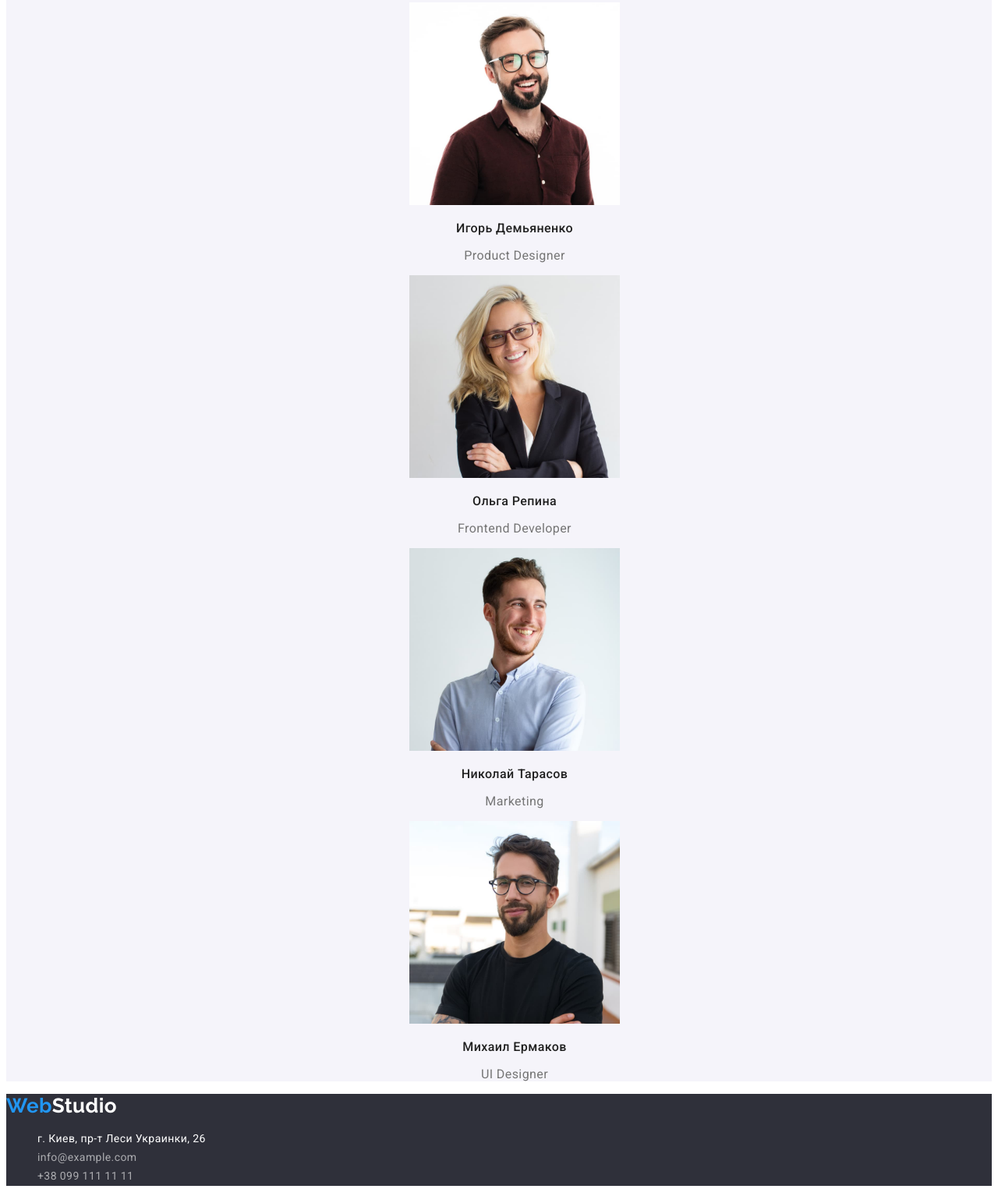
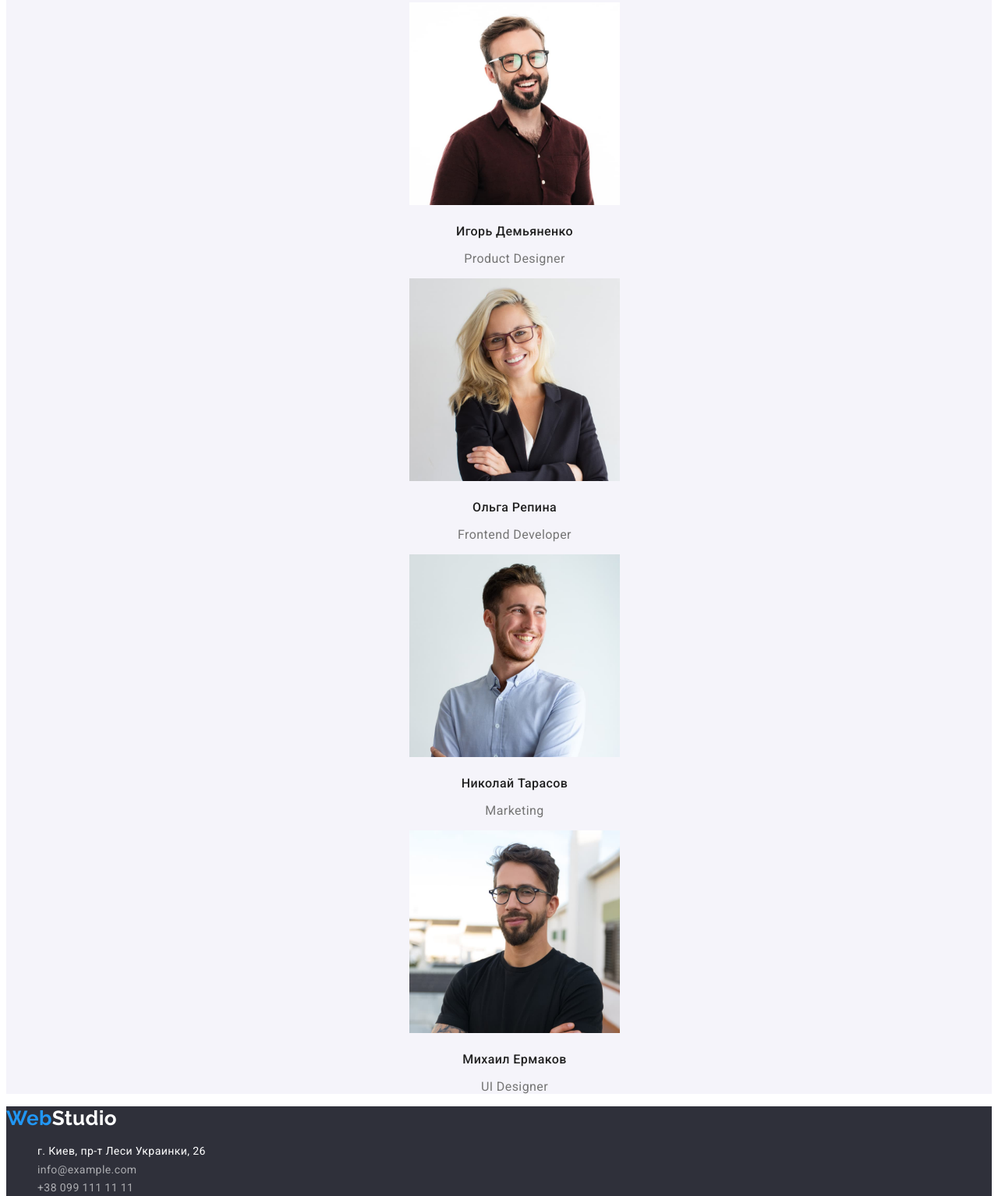
Before and after one commit to Yuliia-Zinchuk/goit-markup-hw-02, a plain HTML site: page index.html in a window 1280 px wide. Shown: the part 1735-3269 px from the top of the page at 78% size. Drawn offline with Linux system fonts and the light colour scheme.

Commit message:
Виправляє h3 та p в секції Наша команда

```diff
--- a/css/styles.css
+++ b/css/styles.css
@@ -134,17 +134,27 @@ list-style: none;
 /* job title of team */
 .team  {
 
+    text-align: center;
+}
+
+.team-title {
+    color: var(--title-text-color);
+        font-weight: 500;
         font-size: 16px;
         line-height: 1.19;
-        text-align: center;
 }
 
-/* names of team */
+.team-job {
+    font-size: 16px;
+    line-height: 1.19;
+}
+
+/* names of team
 .name {
     font-weight: 500;
     font-size: 16px;
     line-height: 1.19;
-}
+}*/
 
 
 
--- a/index.html
+++ b/index.html
@@ -83,23 +83,23 @@
         <ul class="team list">
             <li>
                 <img src="./images/IgorDemyanenko.jpg" alt="Сотрудник команды 1" width="270" />
-                <h3 class="section-title name">Игорь Демьяненко</h3>
-                <p>Product Designer</p>
+                <h3 class="team-title">Игорь Демьяненко</h3>
+                <p class="team-job">Product Designer</p>
             </li>
             <li>
                 <img src="./images/OlgaRepina.jpg" alt="Сотрудник команды 2" width="270" />
-                <h3 class="section-title name">Ольга Репина</h3>
-                <p>Frontend Developer</p>
+                <h3 class="team-title">Ольга Репина</h3>
+                <p class="team-job">Frontend Developer</p>
             </li>
             <li>
                 <img src="./images/NikolaiTarasov.jpg" alt="Сотрудник команды 3" width="270" />
-                <h3 class="section-title name">Николай Тарасов</h3>
-                <p>Marketing</p>
+                <h3 class="team-title">Николай Тарасов</h3>
+                <p class="team-job">Marketing</p>
             </li>
             <li>
                 <img src="./images/MihailErmakov.jpg" alt="Сотрудник команды 4" width="270" />
-                <h3 class="section-title name">Михаил Ермаков</h3>
-                <p>UI Designer</p>
+                <h3 class="team-title">Михаил Ермаков</h3>
+                <p class="team-job">UI Designer</p>
             </li>
         </ul>
     </section>
```
